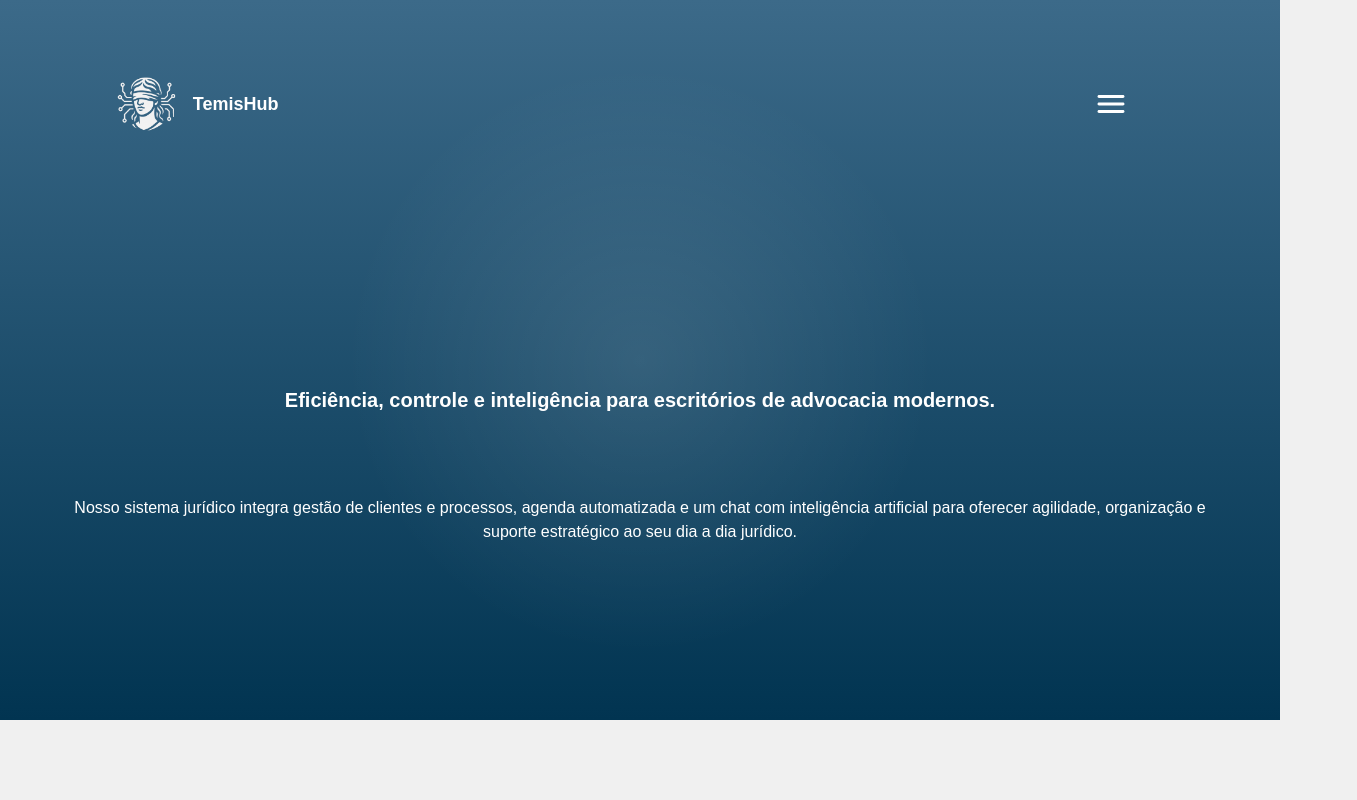
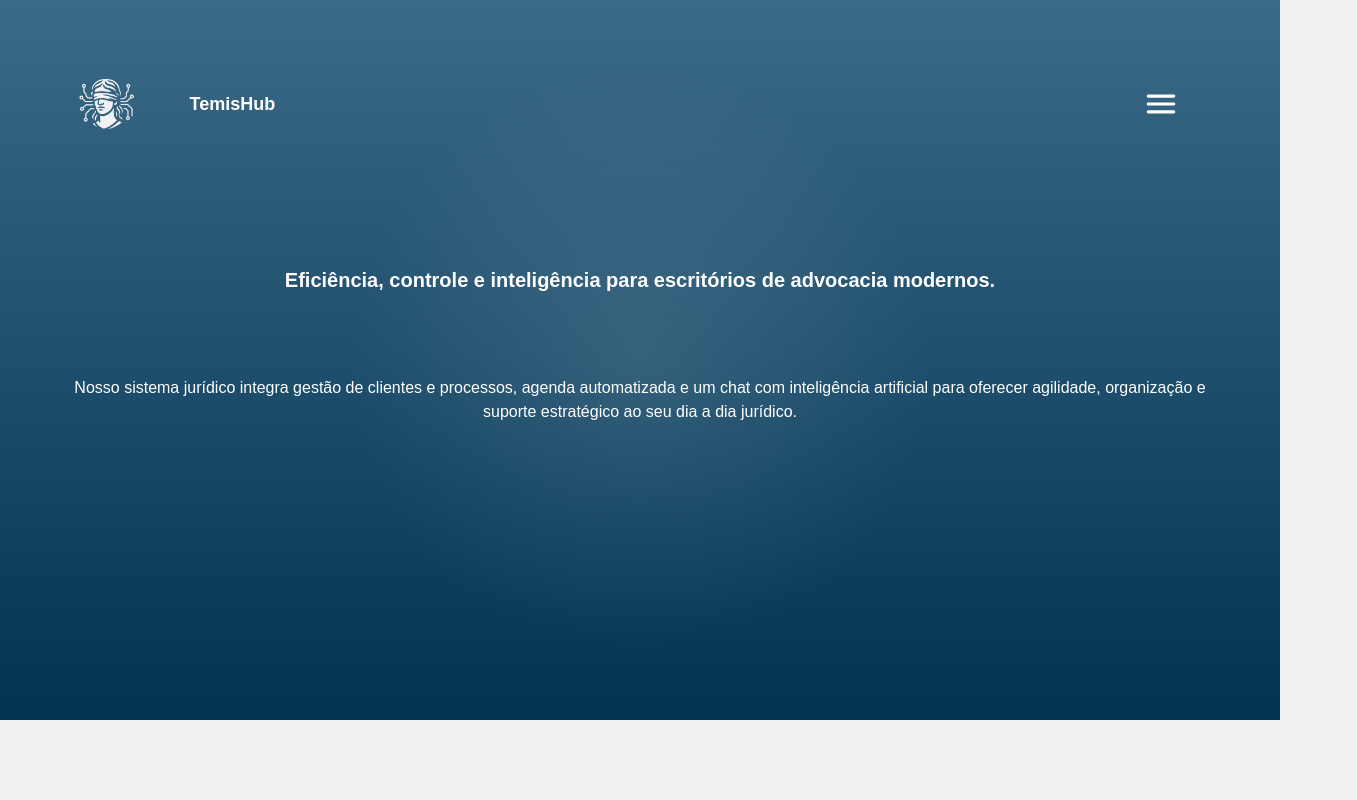
Before and after one commit to LYNX-Grupo-9/Sistema, a React (Vite) app: page /institucional in a window 1280 px wide. Shown: the top 800 px of the page, 1357 px wide, since content can reach past the window. Built offline with nearby package versions, Linux system fonts and the light colour scheme; no server answers.

Commit message:
correcao-header

```diff
--- a/src/index.css
+++ b/src/index.css
@@ -699,29 +699,79 @@ body {
 }
 
 @media (min-width: 1024px) {
-  .sobre .header {
+  .sobre {
+  background: radial-gradient(
+      circle at center,
+      rgba(255, 255, 255, 0.1) 0%,
+      rgba(255, 255, 255, 0) 40%
+    ),
+    linear-gradient(
+      to bottom,
+      #3C6A89,
+      #013451
+    );
+    height: 90vh;
     width: 100%;
-    margin-left: 12%;
+    display: flex;
+    align-items: center;
+    flex-direction: column;
+    gap: 10vh;
+
+    .header {
+      width: 100%;
+      height: 10vh;
+      display: flex;
+      justify-content: center;
+      align-items: center;
       justify-content: space-between;
+      margin-top: 5%;
+
+      .containerLogo {
+        width: 20%;
+        height: 100%;
+        display: flex;
+        align-items: center;
+        color: #FFF;
+        font-size: 18px;
+        font-weight: 700;
+
+        img {
+          width: 65%;
+          height: 90%;
         }
 
-  .sobre .header .containerLogo {
-    width: auto;
+      }
+
+      .containerMenu {
+        width: 30%;
+        height: 50%;
         display: flex;
         align-items: center;
-    gap: .5rem;
       }
 
-  .sobre .header .containerLogo img {
-    width: 100%;
-    height: 95%;
-    object-fit: contain;
     }
 
-  .sobre .header .containerMenu img {
-    width: 100%;
-    height: 90%;
-    object-fit: contain;
+    .containerText {
+      width: 90%;
+      height: 30vh;
+      display: flex;
+      flex-direction: column;
+      justify-content: space-around;
+
+      h1 {
+        font-size: 20px;
+        text-align: center;
+        color: #FFF;
+        font-weight: 700;
+      }
+
+      p {
+        font-size: 16px;
+        text-align: center;
+        color: #FFF;
+      }
+
+    }
 }
 
   .containerImgAgenda {
@@ -732,8 +782,8 @@ body {
     align-items: center;
 
     img {
-      width: 50vh;
-      height: 60vh;
+      width: 55vh;
+      height: 65vh;
     }
 
   }
```
Lines whose indentation alone changed are shown as unchanged.
